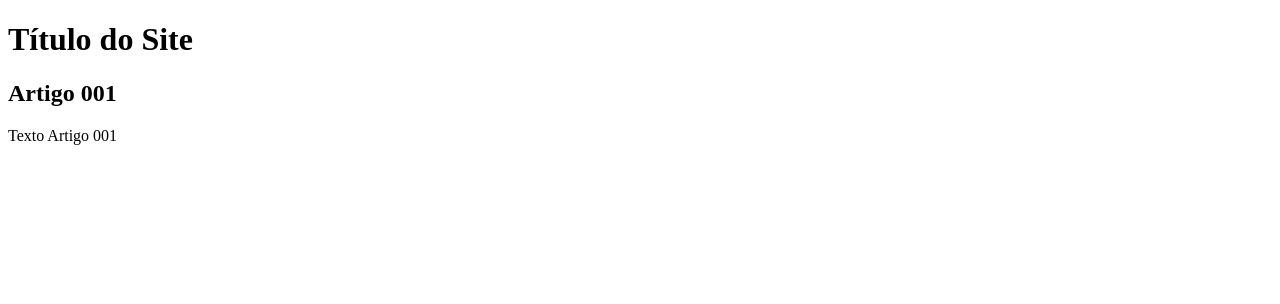
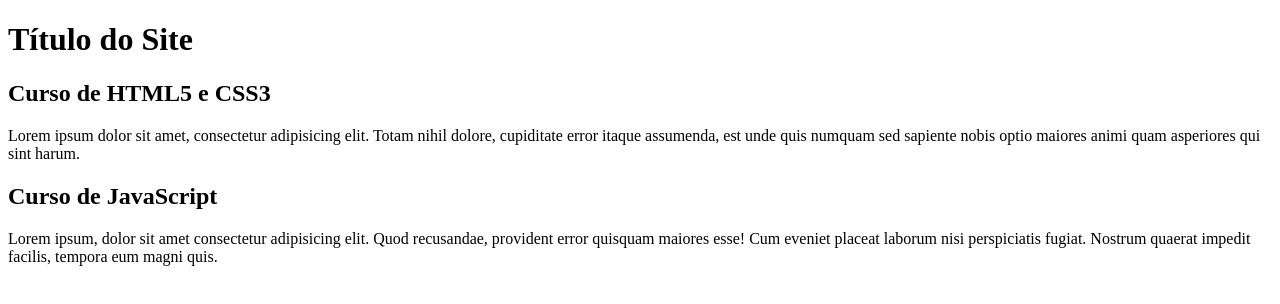
Before and after one commit to Gabeh16/projeto-site, a plain HTML site: page index.html in a window 1280 px wide. Drawn offline with Linux system fonts and the light colour scheme.

Commit message:
add conteúdo

```diff
--- a/index.html
+++ b/index.html
@@ -13,8 +13,16 @@
             <h1>Título do Site</h1>
         </header>
         <article>
-            <h2>Artigo 001</h2>
-            <p>Texto Artigo 001</p>
+            <h2>Curso de HTML5 e CSS3</h2>
+            <p>Lorem ipsum dolor sit amet, consectetur adipisicing elit. Totam nihil dolore, cupiditate error itaque
+                assumenda, est unde quis numquam sed sapiente nobis optio maiores animi quam asperiores qui sint harum.
+            </p>
+        </article>
+        <article>
+            <h2>Curso de JavaScript</h2>
+            <p>Lorem ipsum, dolor sit amet consectetur adipisicing elit. Quod recusandae, provident error quisquam
+                maiores esse! Cum eveniet placeat laborum nisi perspiciatis fugiat. Nostrum quaerat impedit facilis,
+                tempora eum magni quis.</p>
         </article>
     </main>
 </body>
```
